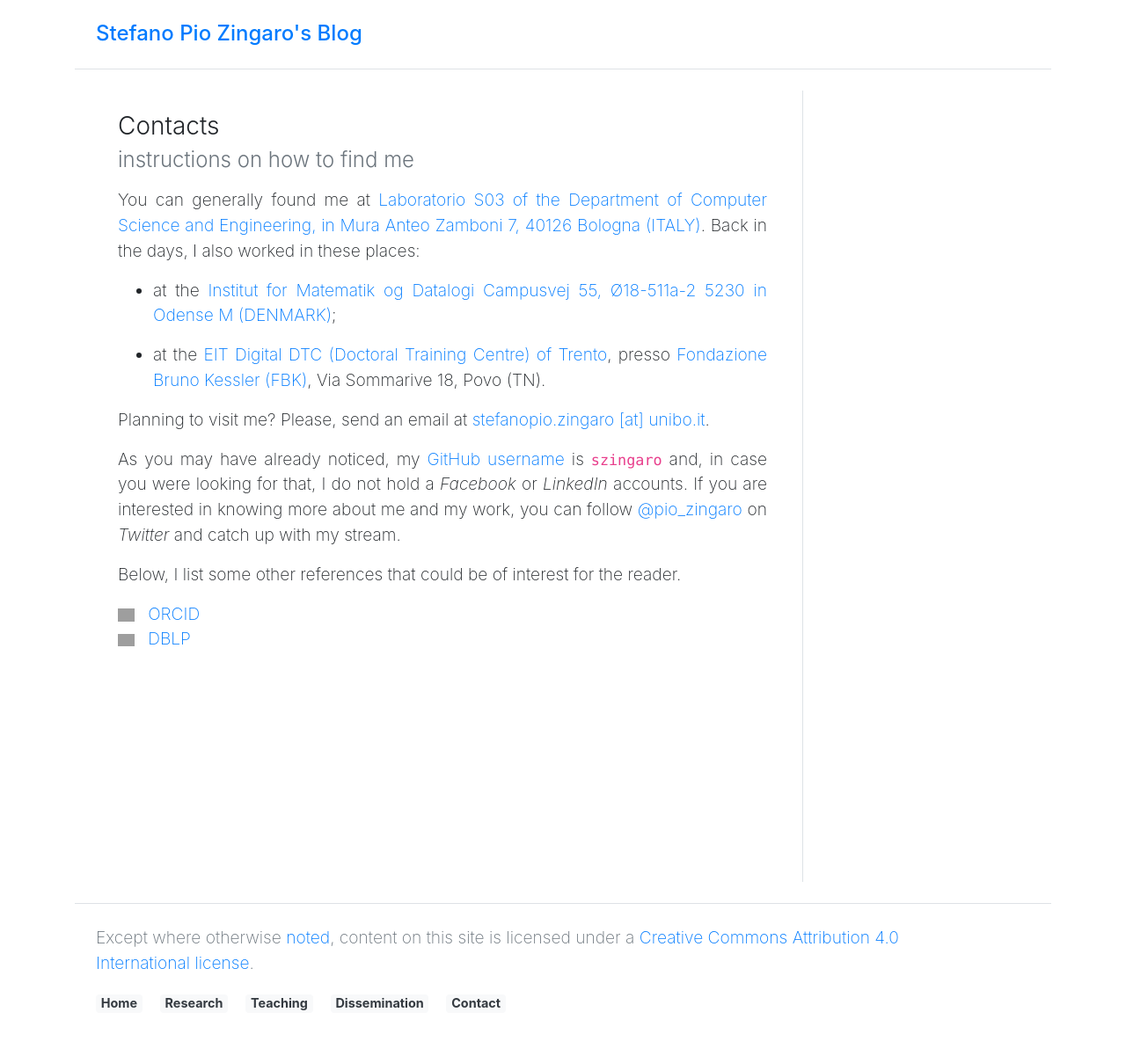
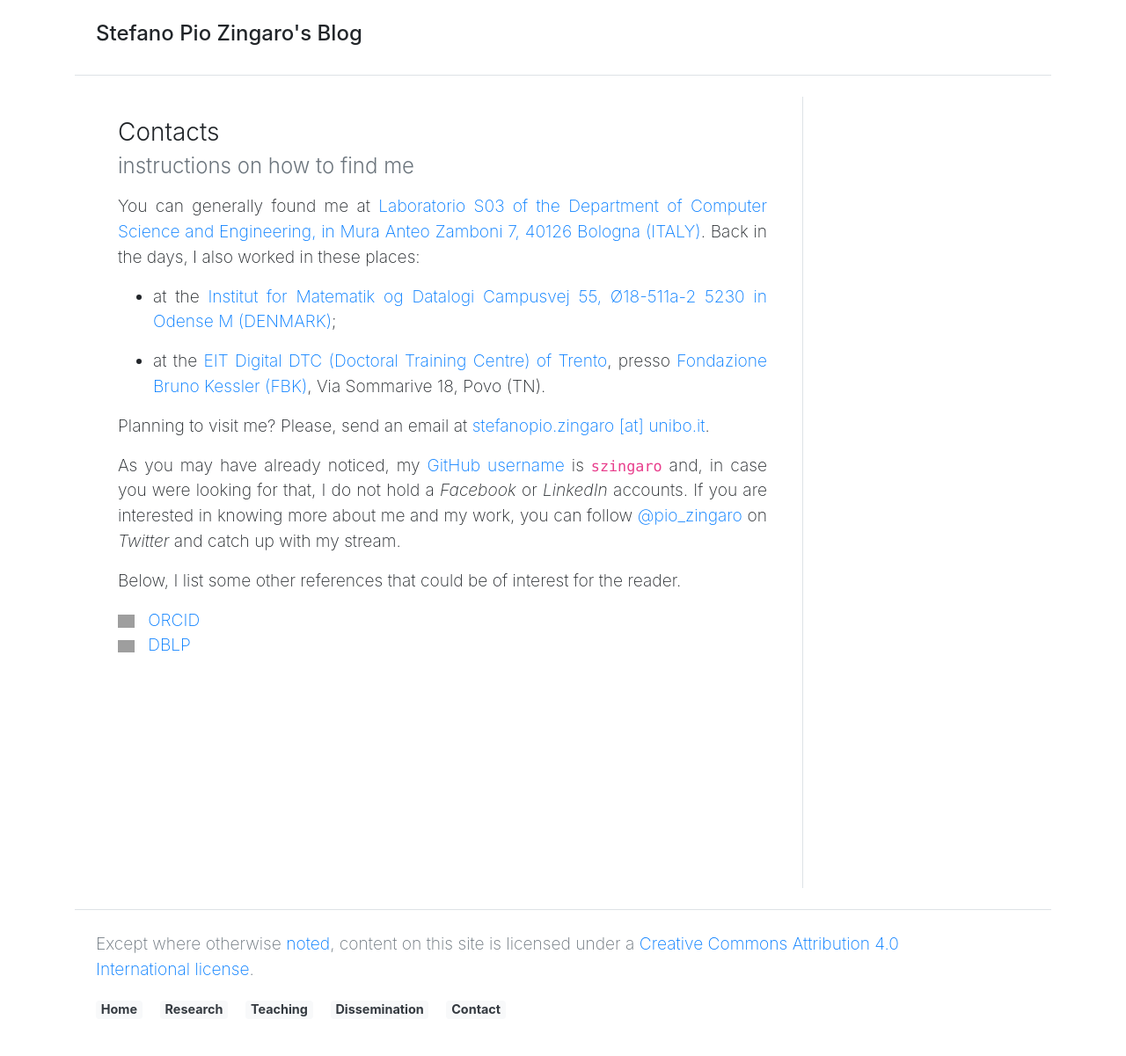
Before and after one commit to saltgz/saltgz.github.io, a Jekyll site: the page built from _pages/contact.md, in a window 1280 px wide. Shown: the whole page at 88% size. Built offline with Jekyll 4.4.1, drawn with Linux system fonts in a browser that asks for light colours; comment, search, counter and statistics services are not loaded; grey boxes are pictures that could not be loaded.

Commit message:
Update style.yml

```diff
--- a/_data/style.yml
+++ b/_data/style.yml
@@ -1,7 +1,7 @@
 header:
   content:
     left: >
-      <a class="h4" href="/">Stefano Pio Zingaro's Blog</a>
+      <h4>Stefano Pio Zingaro's Blog</h4>
     right: >
   google-analytics-id: UA-112361799-1
 
```
